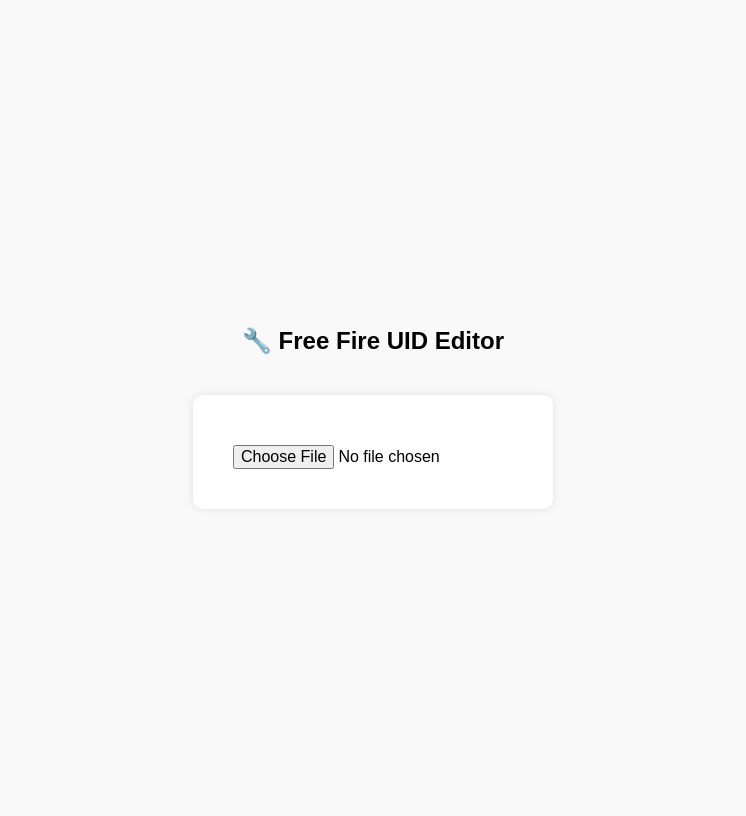
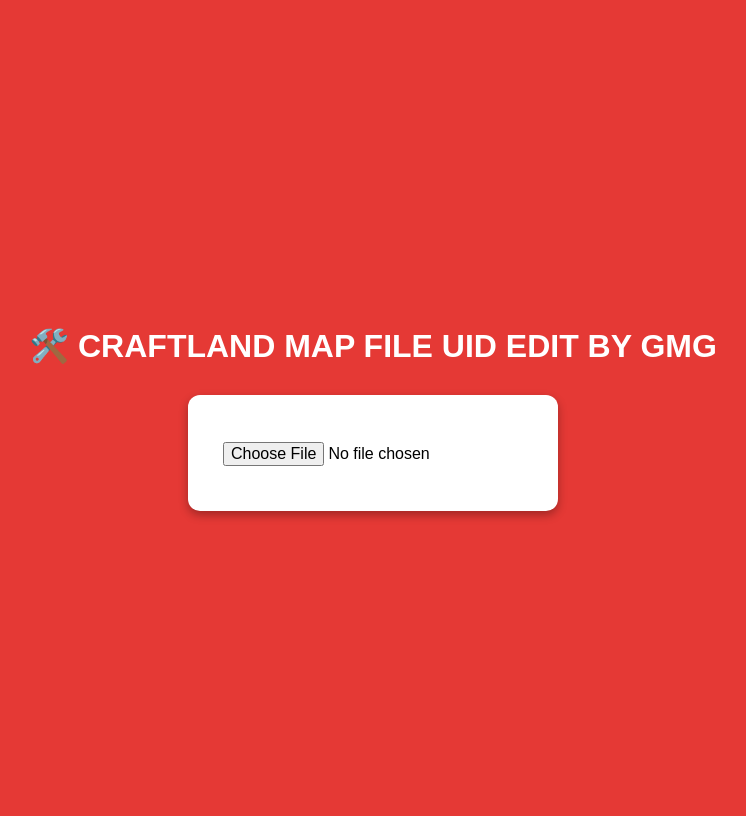
Before and after one commit to gmg181/GMGidinfo-web, a Flask app: page / in a window 1280 px wide. Shown: the whole page, without its empty margins (267-1013 px from the left). Run offline with Flask 3, Linux system fonts and the light colour scheme.

Commit message:
Update index.html

```diff
--- a/templates/index.html
+++ b/templates/index.html
@@ -1,7 +1,7 @@
 <!DOCTYPE html>
 <html>
 <head>
-  <title>UID Editor</title>
+  <title>Craftland UID Editor</title>
   <style>
     body {
       font-family: Arial, sans-serif;
@@ -10,19 +10,22 @@
       align-items: center;
       justify-content: center;
       min-height: 100vh;
-      background-color: #f9f9f9;
+      background-color: #e53935; /* Red background */
+      color: #fff;
     }
 
-    h2, h3 {
+    h1, h3 {
       text-align: center;
+      margin-bottom: 10px;
     }
 
     form {
       background: #fff;
-      padding: 30px;
-      border-radius: 10px;
-      box-shadow: 0 0 10px rgba(0,0,0,0.1);
-      width: 300px;
+      color: #000;
+      padding: 25px;
+      border-radius: 12px;
+      box-shadow: 0 4px 10px rgba(0, 0, 0, 0.3);
+      width: 320px;
       text-align: center;
       margin-top: 20px;
     }
@@ -32,7 +35,7 @@
     button {
       width: 100%;
       padding: 10px;
-      margin-top: 10px;
+      margin-top: 12px;
       font-size: 16px;
     }
 
@@ -41,18 +44,26 @@
       padding: 2px 6px;
       border-radius: 4px;
     }
+
+    .filename-display {
+      margin-top: 10px;
+      font-size: 14px;
+      font-weight: bold;
+      color: #fff;
+    }
   </style>
 </head>
 <body>
-  <h2>🔧 Free Fire UID Editor</h2>
+  <h1>🛠️ CRAFTLAND MAP FILE UID EDIT BY GMG</h1>
 
   <form id="uploadForm" method="POST" enctype="multipart/form-data">
     <input type="file" name="file" id="fileInput" accept=".bytes" required>
+    <div id="fileName" class="filename-display"></div>
   </form>
 
   {% if uid %}
     <form method="POST" action="/edit">
-      <h3>✅ Found UID: <code>{{ uid }}</code></h3>
+      <h3>✅ UID Found: <code>{{ uid }}</code></h3>
       <input type="hidden" name="filename" value="{{ filename }}">
       <input type="number" name="new_uid" value="{{ uid }}" required>
       <button type="submit">🔁 Replace & Download</button>
@@ -60,8 +71,12 @@
   {% endif %}
 
   <script>
-    document.getElementById("fileInput").addEventListener("change", function () {
+    const fileInput = document.getElementById("fileInput");
+    const fileNameDiv = document.getElementById("fileName");
+
+    fileInput.addEventListener("change", function () {
       if (this.files.length > 0) {
+        fileNameDiv.textContent = "📂 Selected file: " + this.files[0].name;
         document.getElementById("uploadForm").submit();
       }
     });
```
